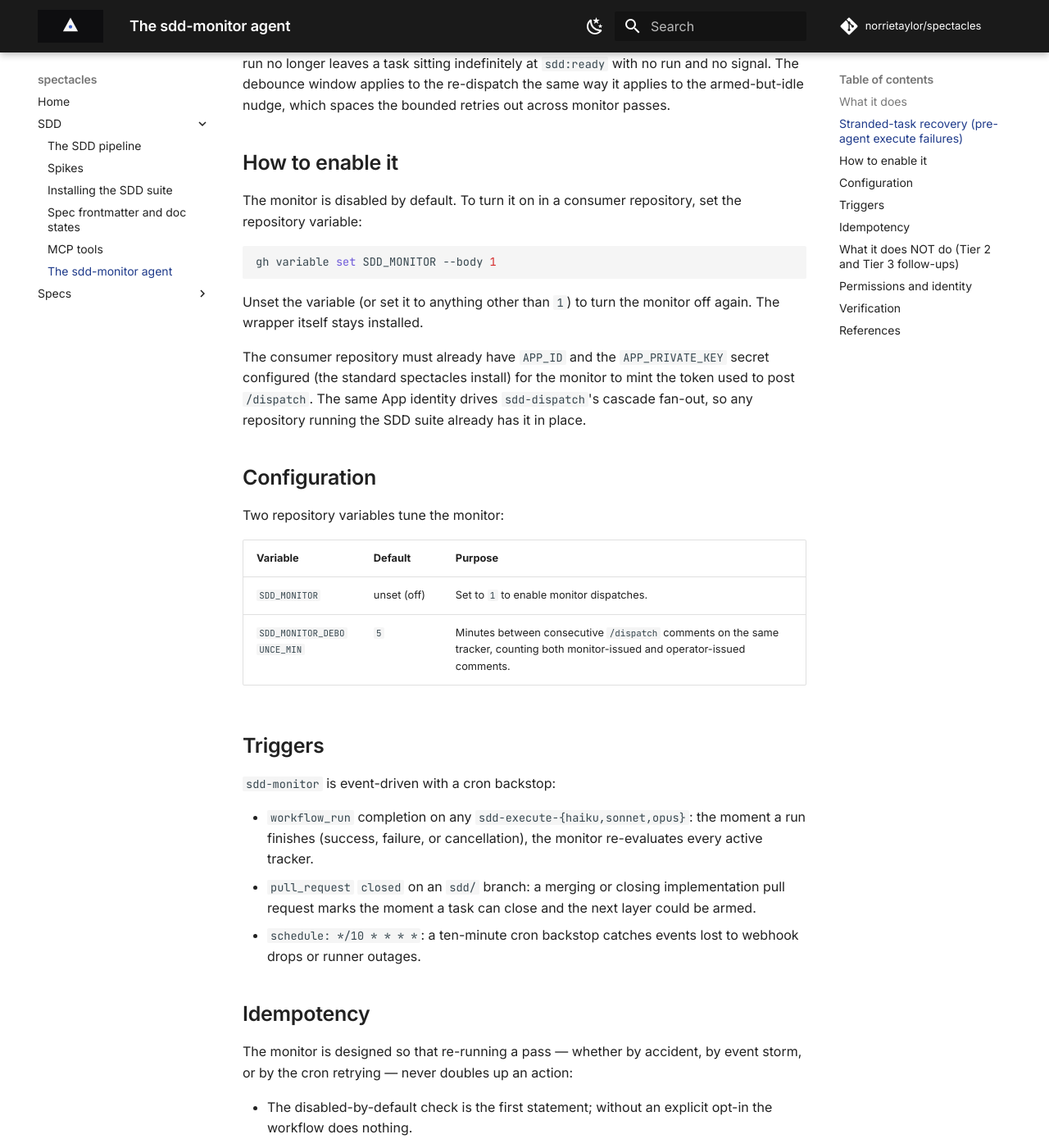
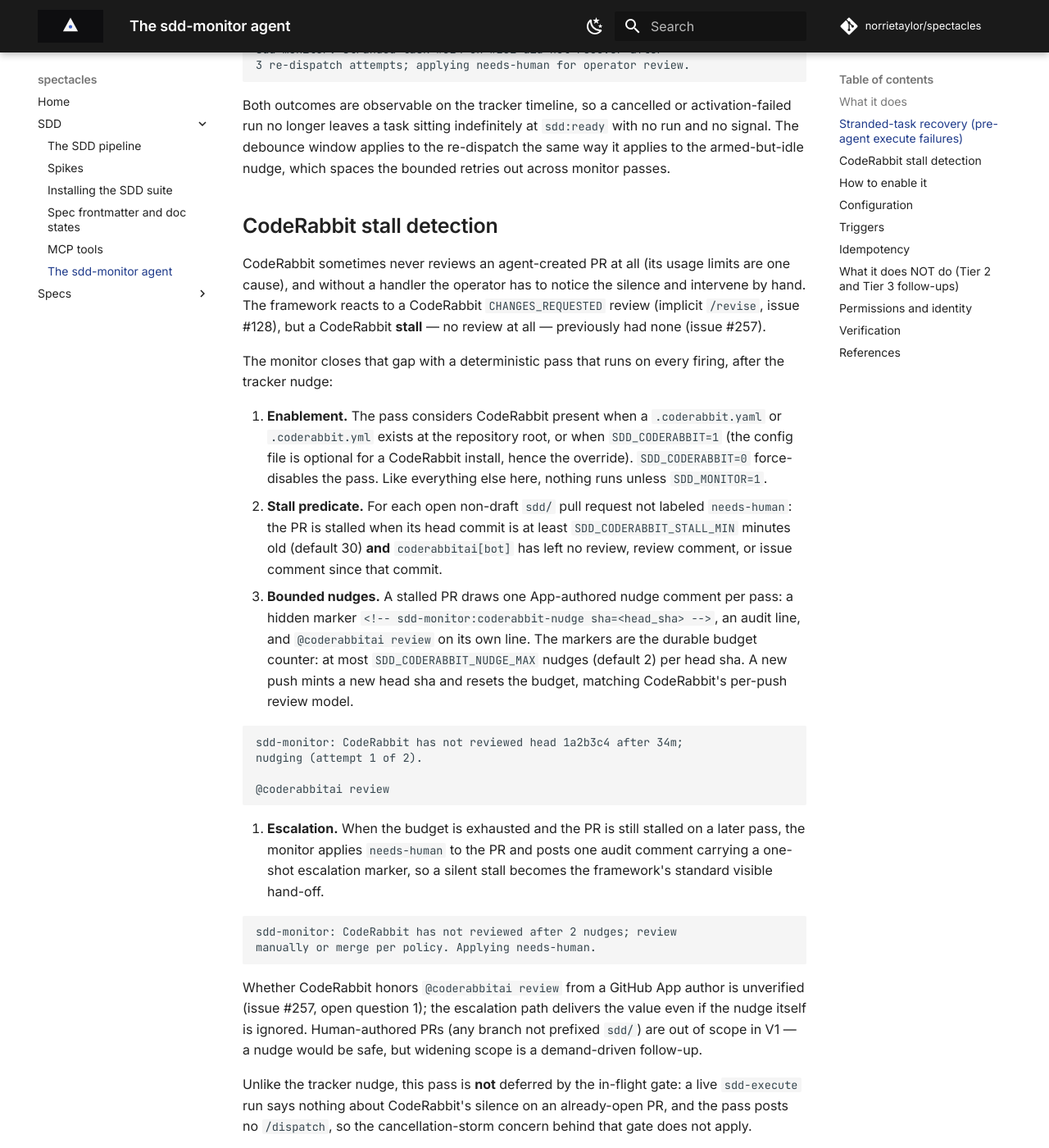
Before and after one commit to norrietaylor/spectacles, an MkDocs documentation site: the page built from docs/sdd/sdd-monitor.md, in a window 1280 px wide and 1400 px high, scrolled down 2067 px. Shown: the whole window at 82% size. Built offline with MkDocs 1.6.1 and Material for MkDocs 9.7.7, drawn with Linux system fonts in a browser that asks for light colours; comment, search, counter and statistics services are not loaded; some of the changed text lies outside the part shown.

Commit message:
feat(sdd-monitor): detect CodeRabbit review stalls with bounded nudges (#257)
Add a deterministic CodeRabbit stall-detection pass to the sdd-monitor
composite action. Enablement auto-detects a .coderabbit.yaml/.yml at the
repo root, with SDD_CODERABBIT=1/0 as force-enable/force-disable; the
whole monitor stays gated on SDD_MONITOR=1. Per open non-draft sdd/ PR
without needs-human, the PR counts as stalled when its head commit is at
least SDD_CODERABBIT_STALL_MIN minutes old (default 30) and
coderabbitai[bot] has left no review, review comment, or issue comment
since that commit. A stalled PR draws an App-authored nudge comment
(hidden per-head-sha marker + audit line + '@coderabbitai review' on its
own line), capped at SDD_CODERABBIT_NUDGE_MAX (default 2) per head sha;
a new push resets the budget. Once the budget is spent and the PR is
still stalled on a later pass, the monitor applies needs-human and posts
one escalation comment with a one-shot per-sha marker.

The enablement probe runs on runs-token (contents:read for getContent);
the detection pass runs on the App token (pull-requests:read for
reviews/commits, issues:write for comments and the label), so the App
installation needs no new permissions. The pass is not deferred by the
in-flight gate: it posts no /dispatch, so the cancellation-storm concern
does not apply. The three vars are threaded through wrappers/
sdd-monitor.yml as optional inputs and documented in docs/sdd/install.md
and docs/sdd/sdd-monitor.md. Composite action only - no lock recompile.

Closes #257

Co-Authored-By: Claude Fable 5 <noreply@anthropic.com>

````diff
--- a/docs/sdd/sdd-monitor.md
+++ b/docs/sdd/sdd-monitor.md
@@ -8,9 +8,12 @@ the underlying dispatch bugs.
 This page describes **Tier 1** of the design in issue #148, plus the
 stranded-task recovery tier added for issue #201 (re-dispatch a
 silently-dropped task, then escalate to `needs-human` after a bounded
-number of attempts). The remaining Tier 2 healing cases (merging
-UNSTABLE PRs, advancing `sdd:review` to `sdd:done`) are deferred to
-follow-up pull requests.
+number of attempts) and the CodeRabbit stall detection added for
+issue #257 (bounded `@coderabbitai review` nudges on a
+silently-unreviewed `sdd/` PR, then `needs-human`). The remaining Tier 2
+healing cases
+(merging UNSTABLE PRs, advancing `sdd:review` to `sdd:done`) are deferred
+to follow-up pull requests.
 
 ## What it does
 
@@ -38,6 +41,8 @@ On every firing, `sdd-monitor`:
       comment whose body begins with `/dispatch` and carries an
       `sdd-monitor:` audit line. The dispatch wrapper picks up the
       `/dispatch` and fans out to the ready set.
+5. When CodeRabbit is detected (or forced on), runs the CodeRabbit stall
+   detection pass over open non-draft `sdd/` pull requests (below).
 
 The audit comment looks like this:
 
@@ -95,6 +100,65 @@ activation-failed run no longer leaves a task sitting indefinitely at
 re-dispatch the same way it applies to the armed-but-idle nudge, which
 spaces the bounded retries out across monitor passes.
 
+## CodeRabbit stall detection
+
+CodeRabbit sometimes never reviews an agent-created PR at all (its usage
+limits are one cause), and without a handler the operator has to notice
+the silence and intervene by hand. The framework reacts to a CodeRabbit
+`CHANGES_REQUESTED` review (implicit `/revise`, issue #128), but a
+CodeRabbit **stall** — no review at all — previously had none
+(issue #257).
+
+The monitor closes that gap with a deterministic pass that runs on every
+firing, after the tracker nudge:
+
+1. **Enablement.** The pass considers CodeRabbit present when a
+   `.coderabbit.yaml` or `.coderabbit.yml` exists at the repository root,
+   or when `SDD_CODERABBIT=1` (the config file is optional for a
+   CodeRabbit install, hence the override). `SDD_CODERABBIT=0`
+   force-disables the pass. Like everything else here, nothing runs
+   unless `SDD_MONITOR=1`.
+2. **Stall predicate.** For each open non-draft `sdd/` pull request not
+   labeled `needs-human`: the PR is stalled when its head commit is at
+   least `SDD_CODERABBIT_STALL_MIN` minutes old (default 30) **and**
+   `coderabbitai[bot]` has left no review, review comment, or issue
+   comment since that commit.
+3. **Bounded nudges.** A stalled PR draws one App-authored nudge comment
+   per pass: a hidden marker
+   `<!-- sdd-monitor:coderabbit-nudge sha=<head_sha> -->`, an audit line,
+   and `@coderabbitai review` on its own line. The markers are the
+   durable budget counter: at most `SDD_CODERABBIT_NUDGE_MAX` nudges
+   (default 2) per head sha. A new push mints a new head sha and resets
+   the budget, matching CodeRabbit's per-push review model.
+
+   ```text
+   sdd-monitor: CodeRabbit has not reviewed head 1a2b3c4 after 34m;
+   nudging (attempt 1 of 2).
+
+   @coderabbitai review
+   ```
+
+4. **Escalation.** When the budget is exhausted and the PR is still
+   stalled on a later pass, the monitor applies `needs-human` to the PR
+   and posts one audit comment carrying a one-shot escalation marker, so
+   a silent stall becomes the framework's standard visible hand-off.
+
+   ```text
+   sdd-monitor: CodeRabbit has not reviewed after 2 nudges; review
+   manually or merge per policy. Applying needs-human.
+   ```
+
+Whether CodeRabbit honors `@coderabbitai review` from a GitHub App author
+is unverified (issue #257, open question 1); the escalation path delivers
+the value even if the nudge itself is ignored. Human-authored PRs (any
+branch not prefixed `sdd/`) are out of scope in V1 — a nudge would be
+safe, but widening scope is a demand-driven follow-up.
+
+Unlike the tracker nudge, this pass is **not** deferred by the in-flight
+gate: a live `sdd-execute` run says nothing about CodeRabbit's silence on
+an already-open PR, and the pass posts no `/dispatch`, so the
+cancellation-storm concern behind that gate does not apply.
+
 ## How to enable it
 
 The monitor is disabled by default. To turn it on in a consumer repository,
@@ -115,12 +179,15 @@ already has it in place.
 
 ## Configuration
 
-Two repository variables tune the monitor:
+Five repository variables tune the monitor:
 
 | Variable | Default | Purpose |
 | --- | --- | --- |
 | `SDD_MONITOR` | unset (off) | Set to `1` to enable monitor dispatches. |
 | `SDD_MONITOR_DEBOUNCE_MIN` | `5` | Minutes between consecutive `/dispatch` comments on the same tracker, counting both monitor-issued and operator-issued comments. |
+| `SDD_CODERABBIT` | unset (auto-detect) | Force-toggle for CodeRabbit stall detection. Unset, the pass enables itself when `.coderabbit.yaml` / `.coderabbit.yml` exists at the repository root; `1` force-enables, `0` force-disables. |
+| `SDD_CODERABBIT_STALL_MIN` | `30` | Minutes an open non-draft `sdd/` PR's head commit must age with no `coderabbitai[bot]` review or comment before the PR counts as stalled. |
+| `SDD_CODERABBIT_NUDGE_MAX` | `2` | `@coderabbitai review` nudges per head sha before escalation to `needs-human`. A new push resets the budget. |
 
 ## Triggers
 
@@ -174,7 +241,8 @@ to review against `shared/rigor.md`.
 
 `sdd-monitor` runs with the minimum scopes required to do its work:
 
-- `contents: read` — workflow boilerplate.
+- `contents: read` — workflow boilerplate, and the CodeRabbit config
+  presence probe (`.coderabbit.yaml` / `.yml` via `getContent`).
 - `actions: read` — list `sdd-execute-*` workflow runs for the in-flight
   gate.
 - `pull-requests: read` — list open `sdd/` pull requests for the
@@ -191,6 +259,11 @@ and would be rejected. The stranded-task recovery tier writes its
 re-dispatch comment, its escalation comment, and the `needs-human` label
 with the same App token, which carries `issues: write` through the App
 installation (the workflow's own `GITHUB_TOKEN` is `issues: read` only).
+The CodeRabbit pass also runs on the App token: the nudge and escalation
+comments must be App-authored (`issues: write`), and the review / PR
+commit reads ride the App's `pull-requests: read`; only the config
+presence probe rides `GITHUB_TOKEN`, because the App token deliberately
+carries no Contents permission.
 
 ## Verification
 
@@ -213,11 +286,26 @@ Once enabled in a consumer repository:
   comment whose first non-blank line is `/dispatch`, and that after three
   such attempts the next pass applies `needs-human` and posts the
   `did not recover after 3 re-dispatch attempts` digest instead.
+- With a `.coderabbit.yaml` present (or `SDD_CODERABBIT=1`), confirm an
+  open non-draft `sdd/` PR whose head commit is older than
+  `SDD_CODERABBIT_STALL_MIN` minutes with no CodeRabbit review or comment
+  draws one nudge comment per pass (marker, audit line, then
+  `@coderabbitai review` on its own line), capped at
+  `SDD_CODERABBIT_NUDGE_MAX` per head sha; that a push to the PR resets
+  the budget; and that the pass after the cap applies `needs-human` and
+  posts the `review manually or merge per policy` escalation comment
+  once.
+- Confirm that whether CodeRabbit actually honors `@coderabbitai review`
+  from the configured App author (issue #257, open question 1) — if it
+  does not, the escalation path above is the operative remedy.
 
 ## References
 
 - Issue #148 — the design document for `sdd-monitor` Tier 1, Tier 2, and
   Tier 3.
 - Issue #133 — the re-dispatch-on-close race that motivates Tier 1.
+- Issue #257 — CodeRabbit stall detection with bounded nudges.
+- Issue #128 — the `CHANGES_REQUESTED` implicit `/revise` that handles a
+  CodeRabbit review once one exists.
 - ADR 0006 — the deterministic-backstop pattern that `sdd-pr-sanitize`,
   `sdd-triage-promote-ready`, and `sdd-monitor` all follow.
````
Also changed, not shown: docs/sdd/install.md (+4 -1 lines), 2 other files.
